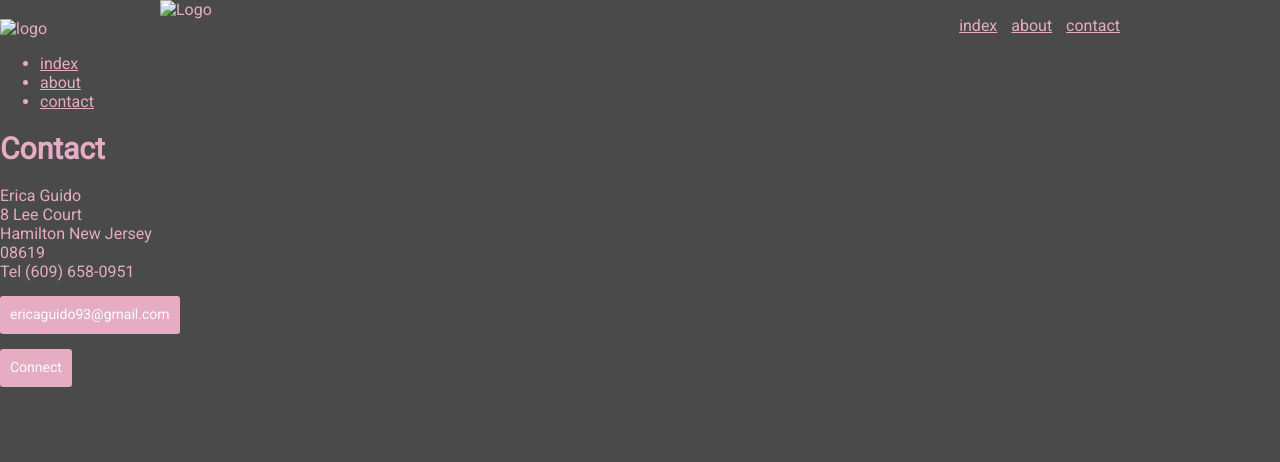
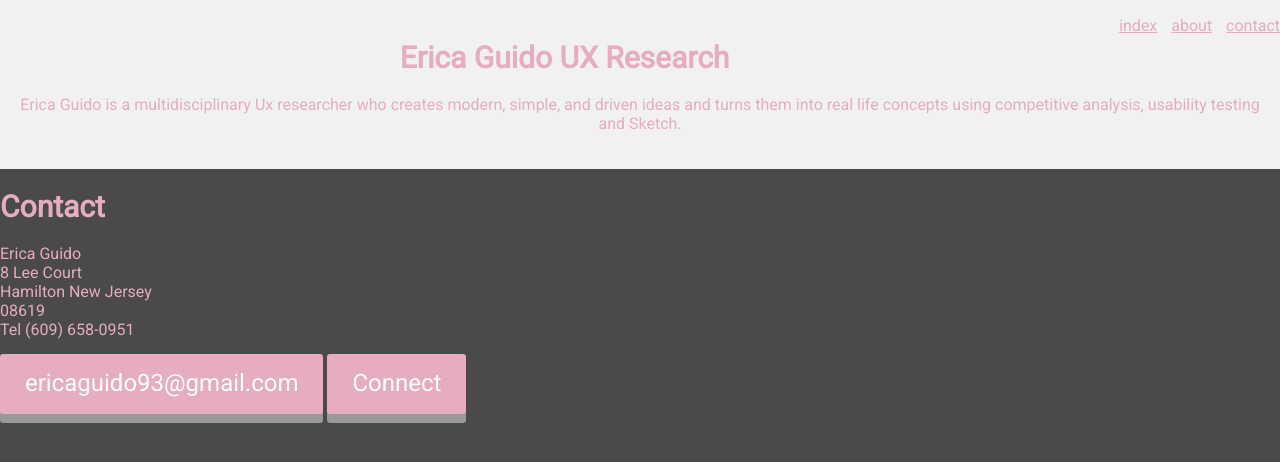
Before and after one commit to eguidette/portfolio-website, a plain HTML site: page contactericaguido.html in a window 1280 px wide. Drawn offline with Linux system fonts and the light colour scheme.

Commit message:
7/11 clean up

```diff
--- a/contactericaguido.html
+++ b/contactericaguido.html
@@ -5,23 +5,19 @@
     <link rel="stylesheet" type="text/css" href="css/style.css">
     <link href="https://fonts.googleapis.com/css?family=Roboto" rel="stylesheet">
   </head>
-    <body>
-      <div class="wrapper">
-        <nav>
-        <img src="img/logo.png" alt="Logo" />
-          <ul class="navigation">
-            <li><a href="index.html">index</a></li>
-            <li><a href="aboutericaguido.html"> about</a></li>
-            <li><a href="contactericaguido.html">contact</a></li>
-          </ul>
-        </nav>
-      </div>
-    <img src="#" alt="logo">
-    <ul>
+  <body>
+
+    <ul class="navigation">
       <li><a href="index.html">index</a></li>
       <li><a href="aboutericaguido.html"> about</a></li>
       <li><a href="contactericaguido.html">contact</a></li>
     </ul>
+
+    <div class="header">
+      <h1>Erica Guido UX Research</h1>
+      <p> Erica Guido is a multidisciplinary Ux researcher who creates modern, simple, and driven ideas and turns them into real life concepts using competitive analysis, usability testing and Sketch.</p>
+    </div>
+
     <h1>Contact</h1>
     <div>
       Erica Guido
--- a/css/style.css
+++ b/css/style.css
@@ -11,18 +11,6 @@ a:hover {
 }
 a:hover,
 a:focus {
-  text-decoration: none;
-}
-
-.button {
-  color: #4a4a4a;
-  background-color: #e6acc1;
-  font-size: 14px;
-  padding: 7px 20px;
-  border-radius: 4px;
-  margin: 15px 0;
-  max-width: fit-content;
-  display: block;
   text-decoration: none;
 }
 
@@ -76,24 +64,6 @@ img {
   list-style-type: none;
   padding: 0;
   float: right;
-}
-button, /* Applies for buttons in a form */
-.button {/* Applies for links with the button class */
-    border: none;
-    font-family: inherit;
-    background-color: #e6acc1;
-    color: white !important;
-    text-decoration:none;
-    padding: 10px;
-    border-radius: 3px;
-    border-bottom: 2px solid #e6acc1;
-    transition-duration: 0.2s;
-    transition-property: opacity;
-}
-@keyframes color-change {
-    0% {fill: #edc655;}
-    50% {fill: #fcffad;}
-    100% {fill: #f76414;}
 }
 .sun {
   animation-duration: 4s;
@@ -175,33 +145,36 @@ body {
 button, /* Applies for buttons in a form */
 .button {/* Applies for links with the button class */
   border: none;
+  outline: none;
   font-family: inherit;
+  font-size: 24px;
+  text-align: center;
   background-color: #e6acc1;
-    color: white !important;
+  color: #fff;
+  box-shadow: 0 9px #999;
+  cursor: pointer;
   text-decoration:none;
-    padding: 10px;
+  margin: 15px 0;
+  padding: 15px 25px;
   border-radius: 3px;
   border-bottom: 2px solid #e6acc1;
   transition-duration: 0.2s;
   transition-property: opacity;
 }
-<style>
-.button {
-  padding: 15px 25px;
-  font-size: 24px;
-  text-align: center;
-  cursor: pointer;
-  outline: none;
+.button:hover {
+  color: #e6acc1;
+  background-color: #fff;
+}
+
+.button:active {
   color: #fff;
-  background-color: #e6acc1;
-  border: none;
-  border-radius: 15px;
-  box-shadow: 0 9px #999;
-}
-.button:hover {background-color: #e6acc1}
-.button:active {
-  background-color: #e6acc1;
+  background-color: #FFA9C3;
   box-shadow: 0 5px #666;
   transform: translateY(4px);
 }
-</style>
+
+@keyframes color-change {
+    0% {fill: #edc655;}
+    50% {fill: #fcffad;}
+    100% {fill: #f76414;}
+}
```
Also changed, not shown: aboutericaguido.html (+7 -14 lines), index.html (+11 -19 lines), js/scripts.js (renamed from js.js/scripts.js), 2 other files. Lines whose indentation alone changed are shown as unchanged.
